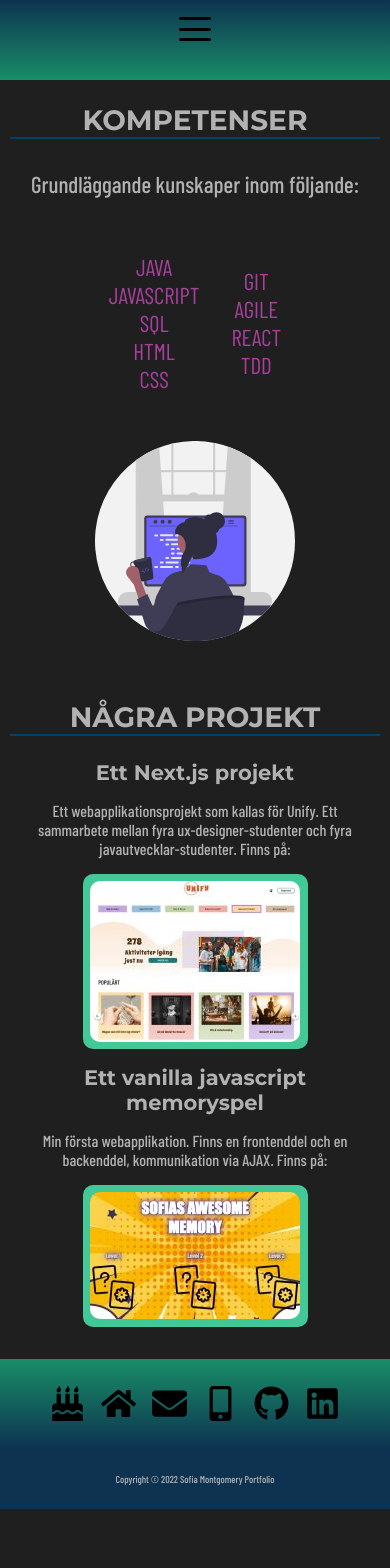
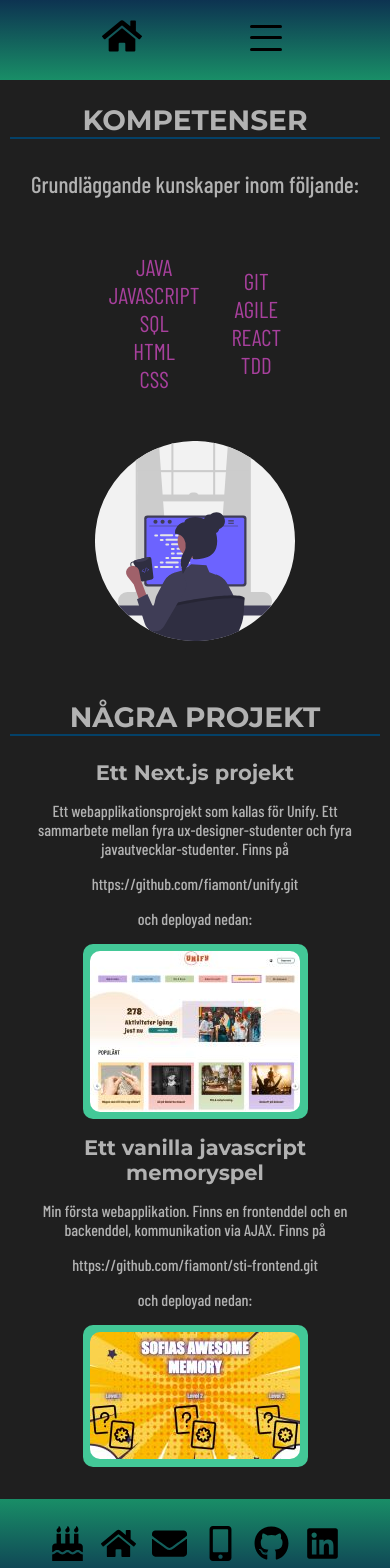
Before and after one commit to fiamont/portfolio, a Next.js app: page /kompetenser in a window 390 px wide. Shown: the top 1568 px of the page. Before the commit the page ends 1509 px from the top, so only its background shows below. Built offline with nearby package versions, Linux system fonts and the light colour scheme; a web font is replaced by a local one.

Commit message:
edit navbar and skills

```diff
--- a/components/Navbar.jsx
+++ b/components/Navbar.jsx
@@ -1,6 +1,7 @@
 import Link from "next/link";
 import style from "../styles/Navbar.module.css";
 import React, { useState, useEffect } from "react";
+import { FaHome } from "react-icons/fa";
 
 const Navbar = () => {
   const [toggleMenu, setToggleMenu] = useState(false);
@@ -24,20 +25,26 @@ const Navbar = () => {
       window.removeEventListener("resize", changeWidth);
     };
   }, []);
+
   return (
     <div className={style.Navbar}>
       <div className={style.buttons}>
+        <div className={style.homeIconDesktop}>
+          <Link href="/" passHref>
+            <FaHome size="40px"></FaHome>
+          </Link>
+        </div>
         <button onClick={toggleNav} className={style.hamburger}>
           <span className={style.bar}></span>
           <span className={style.bar}></span>
           <span className={style.bar}></span>
         </button>
       </div>
-      {(toggleMenu || screenWidth > 430) && (
+      {(toggleMenu || screenWidth > 460) && (
         <ul onClick={toggleNav2} className={style.Navbarmenu}>
-          <li>
+          <li className={style.homeIconMobile}>
             <Link href="/" passHref>
-              <a className={style.Link}>HEM</a>
+              <FaHome size="30px"></FaHome>
             </Link>
           </li>
           <li>
--- a/components/SkillsExample.jsx
+++ b/components/SkillsExample.jsx
@@ -1,47 +1,68 @@
 import React from "react";
-import Link from "next/link";
+// import Link from "next/link";
 import style from "../styles/SkillsExample.module.css";
 import Image from "next/image";
 import AwesomeMemory from "../public/awesomeMemoryBilden.jpg";
 import Unify from "../public/unifyBild.jpg";
 
 function SkillsExample() {
+  const handleURL = (url) => {
+    return () => window.open(url, "_blank");
+  };
   return (
     <div className={style.container}>
       <div className={style.project}>
         <h2 className={style.rubrik}>Ett Next.js projekt</h2>
         <p className={style.text}>
           Ett webapplikationsprojekt som kallas för Unify. Ett sammarbete mellan
-          fyra ux-designer-studenter och fyra javautvecklar-studenter. Finns på:
+          fyra ux-designer-studenter och fyra javautvecklar-studenter. Finns på{" "}
+          <p
+            className={style.extLink}
+            onClick={handleURL("https://github.com/fiamont/unify.git")}
+          >
+            {" "}
+            https://github.com/fiamont/unify.git{" "}
+          </p>{" "}
+          och deployad nedan:
         </p>
         <div className={style.LinkUnify}>
-          <Link href="https://unify-sti.vercel.app/" passHref>
+          {/* <Link href="https://unify-sti.vercel.app/" passHref> */}
           <Image
             className={style.Unify}
             src={Unify}
             alt="unify"
             width={210}
             height={161}
+            onClick={handleURL("https://unify-sti.vercel.app/")}
           />
-          </Link>
+          {/* </Link> */}
         </div>
       </div>
       <div className={style.project}>
         <h2 className={style.rubrik}>Ett vanilla javascript memoryspel</h2>
         <p className={style.text}>
           Min första webapplikation. Finns en frontenddel och en backenddel,
-          kommunikation via AJAX. Finns på:
+          kommunikation via AJAX. Finns på{" "}
+          <p
+            className={style.extLink}
+            onClick={handleURL("https://github.com/fiamont/sti-frontend.git")}
+          >
+            {" "}
+            https://github.com/fiamont/sti-frontend.git{" "}
+          </p>{" "}
+          och deployad nedan:
         </p>
         <div className={style.LinkMemory}>
-          <Link href="http://fiamont-frontend.herokuapp.com/" passHref>
+          {/* <Link href="http://fiamont-frontend.herokuapp.com/" passHref> */}
           <Image
             className={style.Memory}
             src={AwesomeMemory}
             alt="Memory"
             width={210}
             height={127}
+            onClick={handleURL("http://fiamont-frontend.herokuapp.com/")}
           />
-          </Link>
+          {/* </Link> */}
         </div>
       </div>
       <p></p>
--- a/styles/Navbar.module.css
+++ b/styles/Navbar.module.css
@@ -30,20 +30,42 @@
   display: none;
 }
 
-@media screen and (max-width: 430px) {
+.homeIconMobile {
+  cursor: pointer;
+}
+
+.homeIconDesktop {
+  display: none;
+}
+
+@media screen and (max-width: 460px) {
   .Navbarmenu {
     flex-direction: column;
-    padding: 0.5rem;
+    padding: 1rem;
     background: rgb(25, 142, 103);
+    position: absolute;
+    width: 100%;
+    top: 3.5rem;
+  }
+
+  .homeIconMobile {
+    display: none;
+  }
+
+  .homeIconDesktop {
+    display: block;
+    cursor: pointer;
   }
 
   .buttons {
     display: flex;
-    justify-content: center;
+    justify-content: space-evenly;
+    align-items: center;
     position: relative;
     padding: 0;
     padding-top: 1rem;
   }
+
   .hamburger {
     background: transparent;
     position: relative;
@@ -54,7 +76,8 @@
     height: 40px;
     border: none;
     cursor: pointer;
-    padding-bottom: 15px;
+    padding-top: 7px;
+    padding-bottom: 7px;
   }
 
   .bar {
--- a/styles/SkillsExample.module.css
+++ b/styles/SkillsExample.module.css
@@ -19,6 +19,10 @@
 
 .text {
   padding-top: 0;
+}
+
+.extLink {
+  cursor: pointer;
 }
 
 .Unify,
```
Lines whose indentation alone changed are shown as unchanged.
